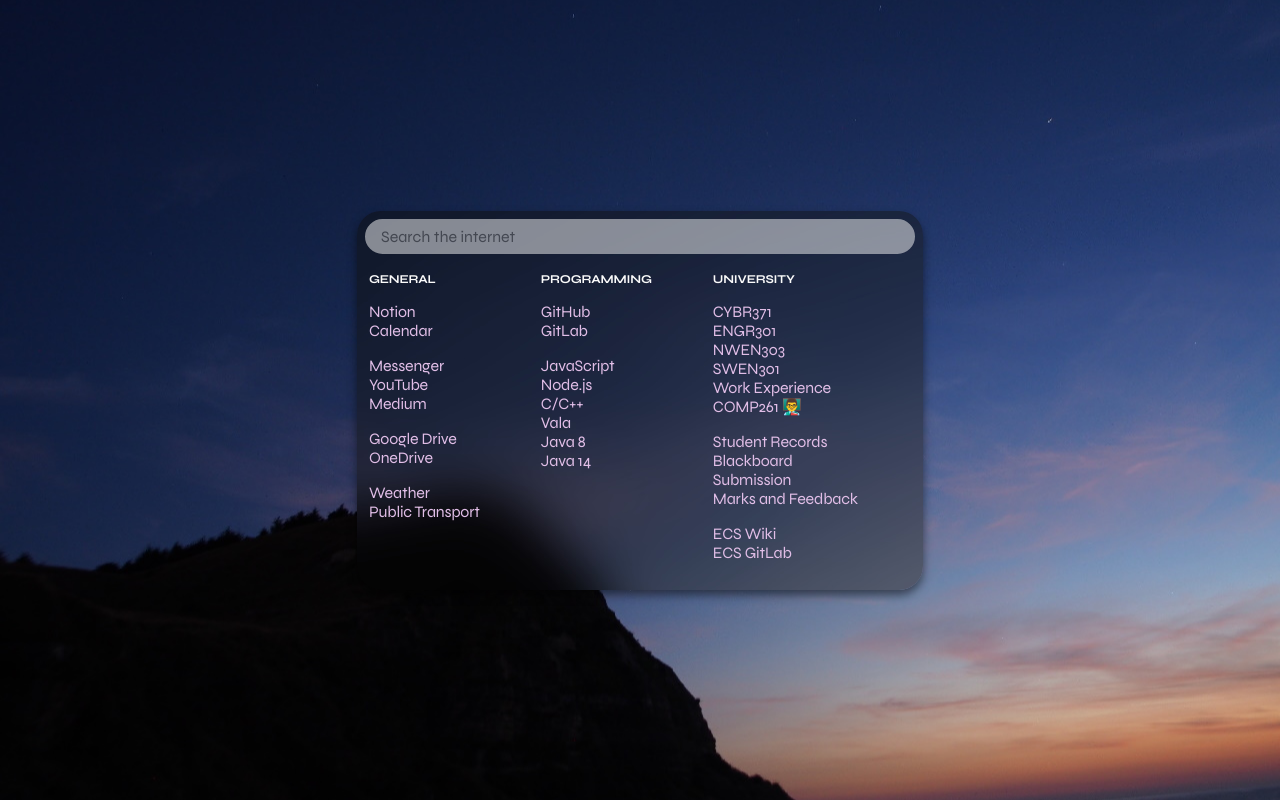
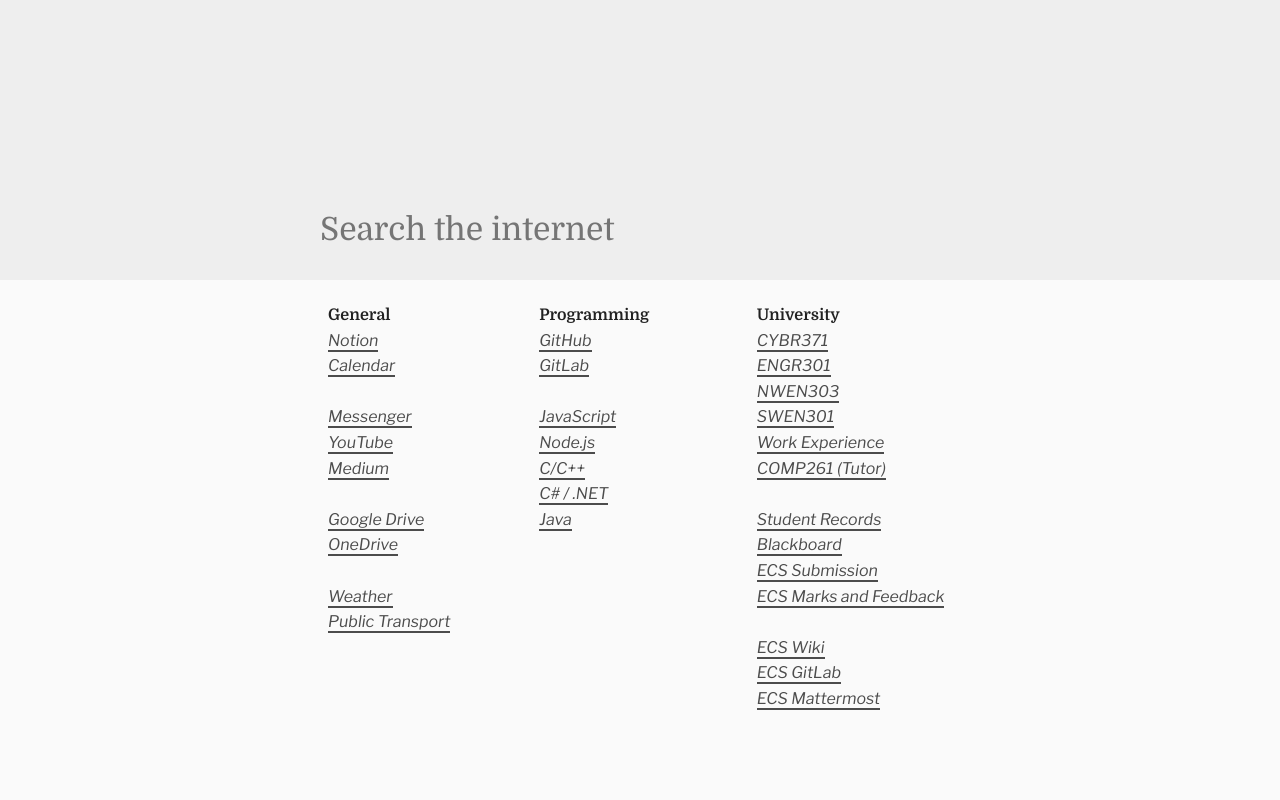
Before and after one commit to thegreatrazz/homepage, a website built with Parcel: page src/index.html in a window 1280 px wide. Built offline with nearby package versions, Linux system fonts and the light colour scheme.

Commit message:
update to 2021 design spec

```diff
--- a/package.json
+++ b/package.json
@@ -22,7 +22,7 @@
     "@types/jquery": "^3.5.5",
     "less": "^4.1.1",
     "parcel-bundler": "^1.12.4",
-    "typescript": "^4.2.2"
+    "typescript": "^4.2.3"
   },
   "dependencies": {
     "jquery": "^3.5.1"
--- a/src/index.html
+++ b/src/index.html
@@ -4,12 +4,12 @@
     <meta charset="UTF-8" />
     <meta name="viewport" content="width=device-width, initial-scale=1.0" />
     <meta http-equiv="X-UA-Compatible" content="ie=edge" />
-    <title>Home page</title>
+    <title>Homepage</title>
 
     <link rel="preconnect" href="https://fonts.gstatic.com" />
     <link rel="preconnect" href="https://fonts.gstatic.com" />
     <link
-      href="https://fonts.googleapis.com/css2?family=Syne:wght@400;700&display=swap"
+      href="https://fonts.googleapis.com/css2?family=Courier+Prime:wght@400;700&family=Domine:wght@400;500;700&family=Libre+Franklin:ital,wght@0,400;0,700;1,400;1,700&display=swap"
       rel="stylesheet"
     />
     <link rel="stylesheet" href="style.less" />
@@ -18,7 +18,8 @@
 
   <body>
     <!-- <video src="video.mp4" autoplay loop></video> -->
-    <main>
+    <header>
+      <div class="container">
         <form action="https://duckduckgo.com/" method="GET" id="search">
           <input
             type="text"
@@ -28,110 +29,9 @@
             tabindex="0"
           />
         </form>
+      </div>
+    </header>
 
-      <div id="sections">
-        <section>
-          <h1>General</h1>
-          <ul>
-            <li><a href="https://www.notion.so/">Notion</a></li>
-            <li><a href="https://calendar.google.com/">Calendar</a></li>
-            <hr />
-            <li><a href="https://messenger.com/">Messenger</a></li>
-            <li><a href="https://youtube.com/">YouTube</a></li>
-            <li><a href="https://medium.com/">Medium</a></li>
-            <hr />
-            <li><a href="https://drive.google.com/">Google Drive</a></li>
-            <li><a href="https://onedrive.live.com/">OneDrive</a></li>
-            <hr />
-            <li>
-              <a
-                href="https://www.metservice.com/towns-cities/wellington/wellington-city"
-                >Weather</a
-              >
-            </li>
-            <li><a href="https://www.metlink.org.nz/">Public Transport</a></li>
-          </ul>
-        </section>
-        <section>
-          <h1>Programming</h1>
-          <ul>
-            <li><a href="https://github.com/thegreatrazz">GitHub</a></li>
-            <li><a href="https://gitlab.com/thegreatrazz">GitLab</a></li>
-            <hr />
-            <li>
-              <a
-                href="https://developer.mozilla.org/en-US/"
-                title="Mozilla Developer Network"
-                >JavaScript</a
-              >
-            </li>
-            <li>
-              <a href="https://nodejs.org/dist/latest-v12.x/docs/api/"
-                >Node.js</a
-              >
-            </li>
-            <li><a href="https://en.cppreference.com/w/cpp">C/C++</a></li>
-            <li><a href="https://valadoc.org/">Vala</a></li>
-            <li><a href="https://docs.oracle.com/javase/8/">Java 8</a></li>
-            <li>
-              <a href="https://docs.oracle.com/en/java/javase/14/index.html"
-                >Java 14</a
-              >
-            </li>
-          </ul>
-        </section>
-        <section>
-          <h1>University</h1>
-          <ul>
-            <li>
-              <a href="https://ecs.wgtn.ac.nz/Courses/CYBR371_2021T1"
-                >CYBR371</a
-              >
-            </li>
-            <li>
-              <a href="https://ecs.wgtn.ac.nz/Courses/ENGR301_2021T1"
-                >ENGR301</a
-              >
-            </li>
-            <li>
-              <a href="https://ecs.wgtn.ac.nz/Courses/NWEN303_2021T1"
-                >NWEN303</a
-              >
-            </li>
-            <li>
-              <a href="https://ecs.wgtn.ac.nz/Courses/SWEN301_2021T1"
-                >SWEN301</a
-              >
-            </li>
-            <li>
-              <a href="https://ecs.wgtn.ac.nz/Main/WorkExperience/WebHome"
-                >Work Experience</a
-              >
-            </li>
-            <li>
-              <a href="https://ecs.wgtn.ac.nz/Courses/COMP261_2021T1"
-                >COMP261 👨‍🏫</a
-              >
-            </li>
-            <hr />
-            <li>
-              <a href="https://www.victoria.ac.nz/student-records"
-                >Student Records</a
-              >
-            </li>
-            <li><a href="https://blackboard.vuw.ac.nz/">Blackboard</a></li>
-            <li><a href="https://apps.ecs.vuw.ac.nz/submit/">Submission</a></li>
-            <li>
-              <a href="https://apps.ecs.vuw.ac.nz/cgi-bin/studentmarks"
-                >Marks and Feedback</a
-              >
-            </li>
-            <hr />
-            <li><a href="https://ecs.victoria.ac.nz/Main">ECS Wiki</a></li>
-            <li><a href="https://gitlab.ecs.vuw.ac.nz/">ECS GitLab</a></li>
-          </ul>
-        </section>
-      </div>
-    </main>
+    <main class="container"></main>
   </body>
 </html>
--- /dev/null
+++ b/src/links.json
@@ -0,0 +1,139 @@
+[
+  {
+    "title": "General",
+    "links": [
+      {
+        "name": "Notion",
+        "href": "https://www.notion.so/"
+      },
+      {
+        "name": "Calendar",
+        "href": "https://calendar.google.com/"
+      },
+      null,
+      {
+        "name": "Messenger",
+        "href": "https://messenger.com/"
+      },
+      {
+        "name": "YouTube",
+        "href": "https://youtube.com/"
+      },
+      {
+        "name": "Medium",
+        "href": "https://medium.com/"
+      },
+      null,
+      {
+        "name": "Google Drive",
+        "href": "https://drive.google.com/"
+      },
+      {
+        "name": "OneDrive",
+        "href": "https://onedrive.live.com/"
+      },
+      null,
+      {
+        "name": "Weather",
+        "href": "https://www.metservice.com/towns-cities/wellington/wellington-city"
+      },
+      {
+        "name": "Public Transport",
+        "href": "https://www.metlink.org.nz/"
+      }
+    ]
+  },
+  {
+    "title": "Programming",
+    "links": [
+      {
+        "name": "GitHub",
+        "href": "https://github.com/"
+      },
+      {
+        "name": "GitLab",
+        "href": "https://gitlab.com/"
+      },
+      null,
+      {
+        "name": "JavaScript",
+        "href": "https://developer.mozilla.org/en-US/"
+      },
+      {
+        "name": "Node.js",
+        "href": "https://nodejs.org/dist/latest-v12.x/docs/api/"
+      },
+      {
+        "name": "C/C++",
+        "href": "https://en.cppreference.com/w/cpp"
+      },
+      {
+        "name": "C# / .NET",
+        "href": "https://docs.microsoft.com/en-us/dotnet/csharp/"
+      },
+      {
+        "name": "Java",
+        "href": "https://docs.oracle.com/javase/8/"
+      }
+    ]
+  },
+  {
+    "title": "University",
+    "links": [
+      {
+        "name": "CYBR371",
+        "href": "https://ecs.wgtn.ac.nz/Courses/CYBR371_2021T1"
+      },
+      {
+        "name": "ENGR301",
+        "href": "https://ecs.wgtn.ac.nz/Courses/ENGR301_2021T1"
+      },
+      {
+        "name": "NWEN303",
+        "href": "https://ecs.wgtn.ac.nz/Courses/NWEN303_2021T1"
+      },
+      {
+        "name": "SWEN301",
+        "href": "https://ecs.wgtn.ac.nz/Courses/SWEN301_2021T1"
+      },
+      {
+        "name": "Work Experience",
+        "href": "https://ecs.wgtn.ac.nz/Main/WorkExperience/WebHome"
+      },
+      {
+        "name": "COMP261 (Tutor)",
+        "href": "https://ecs.wgtn.ac.nz/Courses/COMP261_2021T1"
+      },
+      null,
+      {
+        "name": "Student Records",
+        "href": "https://www.victoria.ac.nz/student-records"
+      },
+      {
+        "name": "Blackboard",
+        "href": "https://www.victoria.ac.nz/student-records"
+      },
+      {
+        "name": "ECS Submission",
+        "href": "https://apps.ecs.vuw.ac.nz/submit/"
+      },
+      {
+        "name": "ECS Marks and Feedback",
+        "href": "https://apps.ecs.vuw.ac.nz/cgi-bin/studentmarks"
+      },
+      null,
+      {
+        "name": "ECS Wiki",
+        "href": "https://ecs.victoria.ac.nz/Main"
+      },
+      {
+        "name": "ECS GitLab",
+        "href": "https://gitlab.ecs.vuw.ac.nz/"
+      },
+      {
+        "name": "ECS Mattermost",
+        "href": "https://mattermost.ecs.vuw.ac.nz/"
+      }
+    ]
+  }
+]
--- a/src/script.ts
+++ b/src/script.ts
@@ -1,4 +1,31 @@
 import $ from "jquery";
+import links from "./links.json";
+
+//
+// load the links onto the page
+//
+
+console.log({ links });
+let sectionContainer = $("body > main");
+for (const section of links) {
+  let sectionEl = $("<section />").append($("<h1 />").text(section.title));
+  let listEl = $("<ul />").appendTo(sectionEl);
+  for (const link of section.links) {
+    let listItemEl = $("<li />");
+    if (link === null) {
+      listItemEl.addClass("separator").appendTo(listEl);
+      continue;
+    }
+    listItemEl
+      .append($("<a />").attr("href", link.href).text(link.name))
+      .appendTo(listEl);
+  }
+  sectionEl.appendTo(sectionContainer);
+}
+
+//
+// search the internet box
+//
 
 const bangs: [bang: string, description: string][] = [
   // Google stuff
--- a/src/style.less
+++ b/src/style.less
@@ -1,65 +1,74 @@
-@color-background: rgba(22, 22, 22, 0.8);
-@color-foreground: #fafafa;
-@color-faded: fadeout(@color-background, 0.2);
-@color-link: rgb(225, 190, 231);
-@border-radius: 24px;
-@font-text: "Syne", sans-serif;
-@font-code: "Space Mono", monospace;
 
 :root {
-  font-family: @font-text;
-  font-size: 16px;
-  background: @color-background;
-  background-image: url(background.jpg);
-  background-size: cover;
-  background-position: center;
-  background-attachment: fixed;
-  color: @color-foreground;
-  letter-spacing: -0.011em;
+  --colour-background: #fafafa;
+  --colour-background-darker: #eee;
+  --colour-foreground: #212121;
+  --colour-contrast-opacity: 0.8;
+  --font-body-family: "Libre Franklin", sans-serif;
+  --font-head-family: "Domine", serif;
+  --font-mono-family: "Courier Prime", monospace;
 }
 
 body {
-  display: flex;
-  justify-content: center;
-  align-items: center;
   margin: 0;
-  min-height: 100vh;
-  overflow: hidden;
+  background-color: var(--colour-background);
+  color: var(--colour-foreground);
+  font-family: var(--font-body-family);
+  -webkit-font-smoothing: antialiased;
+  -moz-osx-font-smoothing: grayscale;
+  line-height: 1.4em;
 }
 
-/* video */
-
-body > video {
-  position: absolute;
-  top: 0;
-  left: 0;
-  height: 100%;
-  width: 177.77777778vh; /* 100 * 16 / 9 */
-  min-width: 100%;
-  min-height: 56.25vw; /* 100 * 9 / 16 */
-}
-
-/* Center container */
-
-.container {
-  width: 75%;
-  min-width: 300px;
-  margin: auto;
-}
-
-/* Links */
-
 a {
-  color: @color-link;
-  text-decoration: none;
+  color: unset;
+  opacity: var(--colour-contrast-opacity);
+  text-decoration: unset;
+  border-bottom: 2px solid;
+  font-style: italic;
 }
 
 a:hover,
+a:focus,
 a:active {
-  text-decoration: underline;
+  opacity: 1;
 }
 
-/* Headings */
+.container {
+  width: 90%;
+  margin-left: auto;
+  margin-right: auto;
+}
+
+.hide-small {
+  display: none;
+}
+
+@media only screen and (min-width: 400px) {
+  .container {
+    width: 80%;
+  }
+}
+
+@media only screen and (min-width: 600px) {
+  .container {
+    width: 60%;
+  }
+
+  .hide-small {
+    display: initial;
+  }
+}
+
+@media only screen and (min-width: 800px) {
+  .container {
+    width: 50%;
+    max-width: 640px;
+  }
+}
+
+code {
+  font-family: var(--font-mono-family);
+}
 
 h1,
 h2,
@@ -67,165 +76,69 @@
 h4,
 h5,
 h6 {
-  font-weight: 800;
-  text-transform: uppercase;
-  margin: 0.5em 0;
+  font-family: var(--font-head-family);
+  font-weight: 700;
+  margin-top: 1em;
+  margin-bottom: 0.2em;
 }
 
-h1 {
-  font-size: 2em;
-}
-h2 {
-  font-size: 1.75em;
-}
-h3 {
-  font-size: 1.5em;
-}
-h4 {
-  font-size: 1.25em;
-}
-h5 {
-  font-size: 1em;
-}
-h6 {
-  font-size: 0.8em;
+@media (prefers-color-scheme: dark) {
+  :root {
+    --colour-background: #1a1a1a;
+    --colour-background-darker: #303030;
+    --colour-foreground: #fafafa;
+    --colour-contrast-opacity: 0.7;
+  }
 }
 
-/* Code */
-
-code {
-  font-family: @font-code;
+body > header {
+  background: var(--colour-background-darker);
+  display: flex;
+  justify-content: flex-start;
+  align-items: flex-end;
+  min-height: 35vh;
 }
 
-pre {
-  font-family: @font-text;
-  background: @color-background;
-  color: @color-foreground;
-  padding: 8px;
-  border-radius: 4px;
+body > header input {
+  width: 100%;
+  font: unset;
+  font-family: var(--font-head-family);
+  font-size: 2em;
+  padding: 0;
+  margin: 0;
+  border: 0;
+  background: unset;
+  color: unset;
+  outline: 0px;
+  padding: 1em 0;
 }
 
-/* Forms */
-
-input {
-  font: unset;
-  background: unset;
-  color: unset;
-  border: unset;
+body > main {
+  display: grid;
+  grid-template-columns: 33% auto 33%;
 }
 
-/* Quotes */
-
-blockquote {
-  font-family: "IBM Plex Serif", serif;
-  font-style: italic;
-  margin: 0.25em 0;
-  border-left: 2px solid;
-  padding: 0.75em;
+body > main section {
+  margin: 0.5em;
 }
 
-blockquote h1,
-blockquote h2,
-blockquote h3,
-blockquote h4,
-blockquote h5,
-blockquote h6 {
-  text-transform: unset;
-}
-
-/* Main section */
-
-body > main {
-  width: 550px;
-  background-color: rgba(0, 0, 0, 0.5);
-  background-image: url(background-blur.jpg);
-  background-size: cover;
-  background-position: center;
-  background-attachment: fixed;
-  padding: 8px;
-  border-radius: @border-radius;
-  box-shadow: 0 5px 10px rgba(0, 0, 0, 0.5);
-  position: relative;
-  // backdrop-filter: saturate(180%) blur(20px); /* stolen from apple.com */
-}
-
-body > main input {
-  background: @color-foreground;
-  color: @color-background;
-  border-radius: @border-radius + 8px;
-  overflow: hidden;
-
-  -webkit-appearance: none;
-  appearance: none;
-
-  padding: 6px 14px;
-  flex-grow: 1;
-  width: 100%;
-  box-sizing: border-box;
-  margin-bottom: 8px;
-  border: 2px solid @color-foreground;
-  opacity: 0.5;
-}
-
-body > main input:hover {
-  opacity: 1;
-}
-
-body > main input:focus {
-  opacity: 1;
-  outline: none;
-  font: unset;
-}
-
-body > main input:invalid {
-  font-style: italic;
-  font-weight: 800;
-  text-transform: uppercase;
-}
-
-#sections {
-  display: grid;
-  /* margin-top: 8px; */
-}
-
-#sections h1 {
-  font-size: 12px;
+body > main h1 {
+  font-size: 1em;
   font-weight: 700;
 }
 
-#sections section {
-  grid-row-start: 1;
-  grid-row-end: 3;
-  margin: 4px;
-}
-
-#sections section ul {
+body > main ul {
   padding: 0;
+  margin: 0;
   list-style: none;
-}
-
-#sections section ul li {
   display: block;
 }
 
-#sections section hr {
-  margin: 0.5em -2px;
-  border: unset;
+body > main li {
+  margin: 0.2em 0;
 }
 
-/*  */
-
-#bangs {
-  display: none;
+body > main li.separator::after {
+  content: "-";
+  opacity: 0;
 }
-
-#bangs p {
-  margin: 0 0 8px 0;
-}
-
-/* Image: avatar */
-
-.img-avatar {
-  border-radius: 50%;
-  margin: 2em 0 1em;
-}
```
Also changed, not shown: 1 other file. Lines whose indentation alone changed are shown as unchanged.
